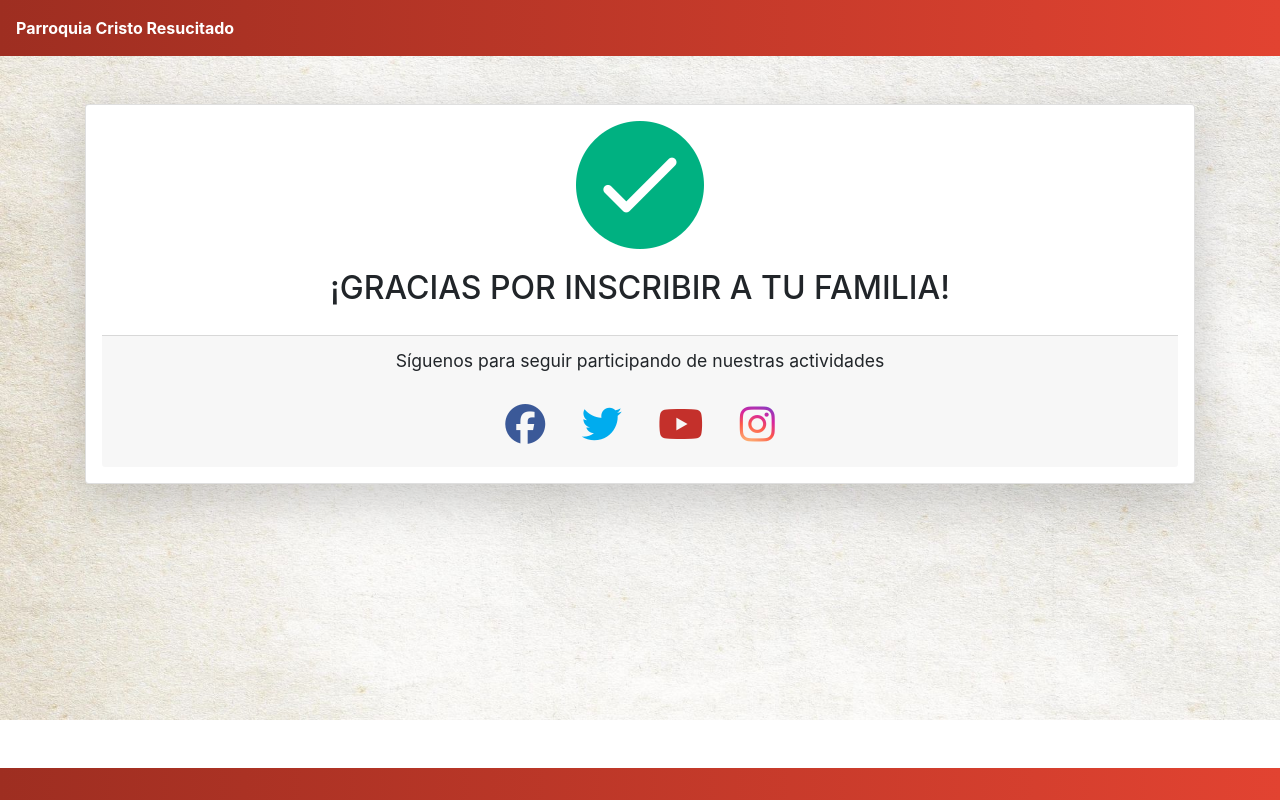
After one commit to LidiaMejia/FamiliaSecretaPCR, a PHP site: page /successfully.php in a window 1280 px wide. The commit adds this page. Run offline with PHP 8.4, Linux system fonts and the light colour scheme; some libraries are stand-ins or nearby versions.

Commit message:
Página de Agradecimiento

```diff
--- a/css/estilo.css
+++ b/css/estilo.css
@@ -60,25 +60,42 @@ p{
     border-color: #be7901;
 }
 
-/* .btn-primary:not(:disabled):not(.disabled):active:focus, .btn-primary:not(:disabled):not(.disabled).active:focus,
-.show > .btn-primary.dropdown-toggle:focus {
-  box-shadow: 0 0 0 0.2rem rgba(38, 143, 255, 0.5);
-} */
-
-
-/* .btn-primary:not(:disabled):not(.disabled).active,.btn-primary:not(:disabled):not(.disabled):active,.show>.btn-primary.dropdown-toggle{
-    box-shadow:0 0 0 .2rem rgba(182, 136, 56, 0.5);
+#card-headerCheck{
+    border-bottom: none;
 }
 
-.btn-primary:not(:disabled):not(.disabled).active:focus,.btn-primary:not(:disabled):not(.disabled):active:focus,.show>.btn-primary.dropdown-toggle:focus{
-    box-shadow:0 0 0 .2rem rgba(182, 136, 56, 0.5);
+.card-footer{
+    text-align: center;
 }
 
-.btn-primary.dropdown-toggle{
-    color: #000;
-    background-color: #db8c03;
-    border-color: #be7901;
-} */
+h2{
+    text-align: center;
+}
+
+#mediap{
+    text-align: center;
+    margin-bottom: 1.2em;
+}
+
+#fb{
+    color: #3b5998;
+}
+
+#tw{
+    color: #00acee;
+}
+
+#yt{
+    color: #c4302b;
+}
+
+#it{
+    color: transparent;
+    background: radial-gradient(circle at 30% 107%, #fdf497 0%, #fdf497 5%, #fd5949 45%, #d6249f 60%, #285AEB 90%);
+    background: -webkit-radial-gradient(circle at 30% 107%, #fdf497 0%, #fdf497 5%, #fd5949 45%, #d6249f 60%, #285AEB 90%);
+    background-clip: text;
+    -webkit-background-clip: text;
+}
 
 footer{
     width: 100vw;
--- a/dao.php
+++ b/dao.php
@@ -35,11 +35,11 @@ function insertFamilia($apellidos, $celular, $email, $capilla, $conexion)
     {
         //$error = $conexion->errno . ' ' . $conexion->error;
         //echo $error;
-        return "Ocurrió un error al ingresar la familia";
+        return 1;
     }
     else
     {
-        return "¡Familia ingresada con Éxito!";
+        return 0;
     }
 }
 
--- /dev/null
+++ b/successfully.php
@@ -0,0 +1,41 @@
+<!DOCTYPE html>
+
+<head>
+    <meta charset="utf-8">
+    <meta name="viewport" content="width=device-width, initial-scale=1.0">
+    <link rel="stylesheet" href="css/bootstrap.min.css" />
+    <link rel="stylesheet" href="css/estilo.css" />
+    <script src="https://kit.fontawesome.com/b17457e142.js" crossorigin="anonymous"></script>
+
+    <title>Registro Exitoso</title>
+</head>
+
+<body>
+    <header class="p-3 mr-3 mb-5">Parroquia Cristo Resucitado</header>
+
+    <main class="container">
+        <div class="row">
+            <div class="col-lg-12">
+                <div class="card shadow-lg p-3 mb-5 bg-white">
+                    <div class="card-header" id="card-headerCheck">
+                        <img src="imgs/Check.png" class="mx-auto d-block" id="check" alt="Ícono de cheque blanco con fondo verde"/>
+                    </div>
+                    <div class="card-body">
+                        <h2>¡GRACIAS POR INSCRIBIR A TU FAMILIA!</h2>
+                    </div>
+                    <div class="card-footer">
+                        <p id="mediap">Síguenos para seguir participando de nuestras actividades</p>
+                        <a class="btn-floating btn-lg" id="fb" type="button" role="button" href="https://es-la.facebook.com/parroquiacristoresucitadohn/"><i class="fab fa-facebook fa-2x"></i></a>
+                        <a class="btn-floating btn-lg" id="tw" type="button" role="button" href="https://twitter.com/cristo_hn"><i class="fab fa-twitter fa-2x"></i></a>
+                        <a class="btn-floating btn-lg" id="yt" type="button" role="button" href="https://www.youtube.com/channel/UCDZi5Fc70E2pPzze72SSpcw"><i class="fab fa-youtube fa-2x"></i></a>
+                        <a class="btn-floating btn-lg" id="it" type="button" role="button" href="https://www.instagram.com/cristohn_resucitado/"><i class="fab fa-instagram fa-2x"></i></a>
+                    </div>
+                </div>
+            </div>
+        </div>
+    </main>
+
+    <footer class="p-3"></footer>
+</body>
+
+</html>
```
Also changed, not shown: index.php (+9 -1 lines), imgs/Check.png (added).
